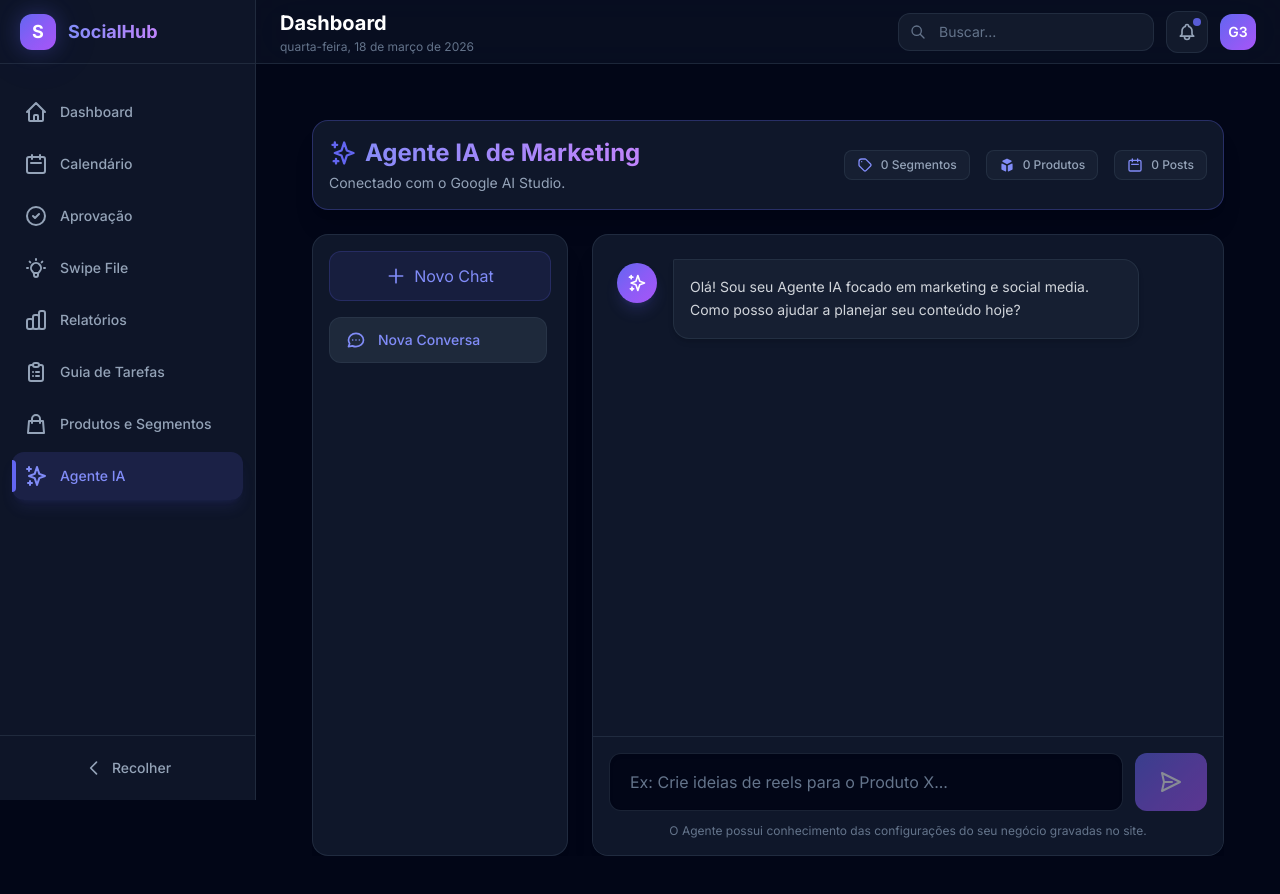
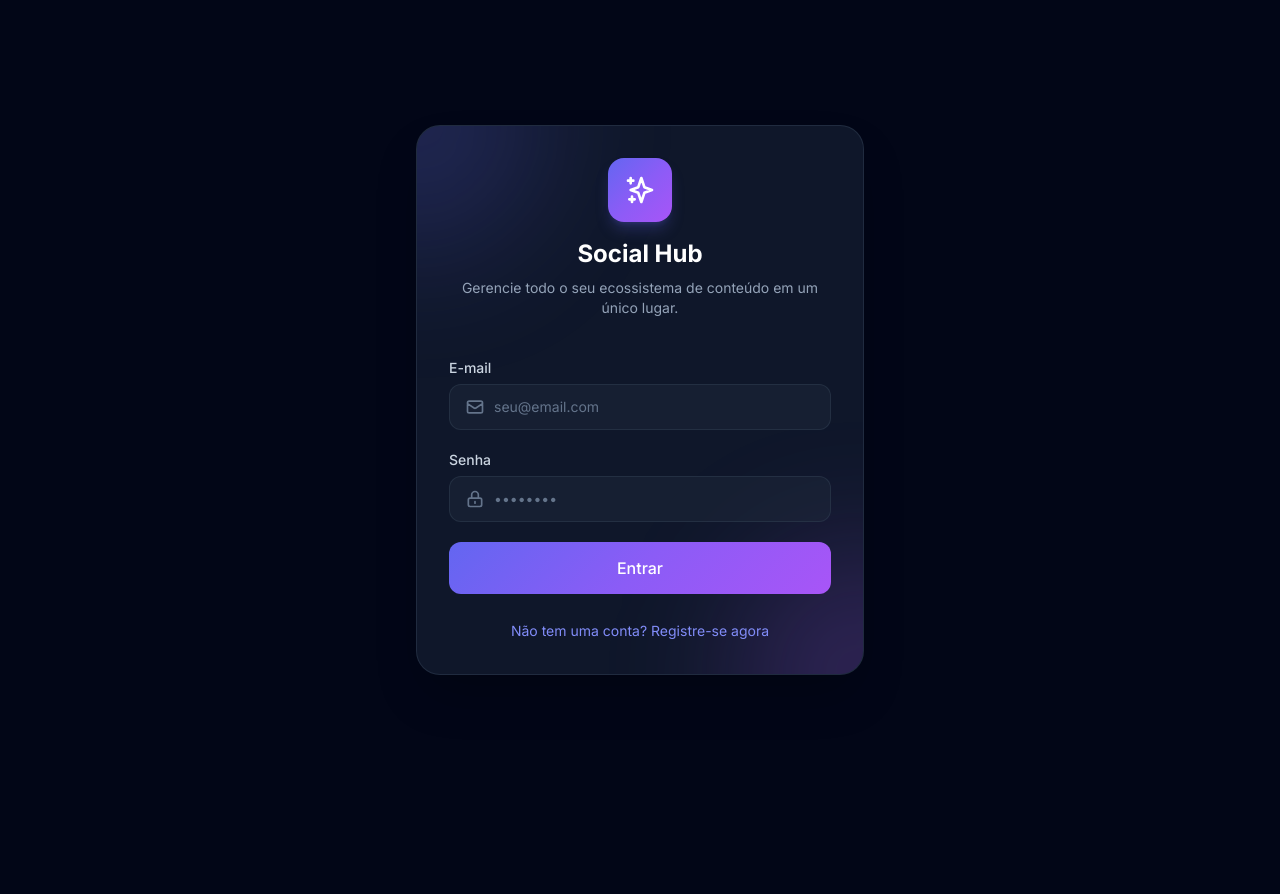
Before and after one commit to naoeokami/social-media-dashboard, a React (Vite) app: page /agente in a window 1280 px wide. Shown: the top 894 px of the page. After the commit the page ends 800 px from the top, so only its background shows below. Built offline with nearby package versions, Linux system fonts and the light colour scheme; no server answers; the database is empty.

Commit message:
correcao de bugs a adicao de user

```diff
--- a/src/App.jsx
+++ b/src/App.jsx
@@ -10,13 +10,29 @@ import Reports from './pages/Reports';
 import Tasks from './pages/Tasks';
 import Products from './pages/Products';
 import AgentChat from './pages/AgentChat';
+import Login from './pages/Login';
+import { useApp } from './contexts/AppContext';
 
 export default function App() {
+  const { user, loadingUser } = useApp();
+
+  if (loadingUser) {
+    return (
+      <div className="min-h-screen bg-dark-900 flex items-center justify-center">
+        <div className="w-10 h-10 border-4 border-brand-500 border-t-transparent rounded-full animate-spin"></div>
+      </div>
+    );
+  }
+
   return (
     <>
       <Toaster position="top-right" toastOptions={{ className: 'bg-dark-800 text-white border border-dark-600/50' }} />
       <Routes>
         <Route path="/p/:id" element={<PublicApproval />} />
+
+        {!user ? (
+          <Route path="*" element={<Login />} />
+        ) : (
           <Route element={<MainLayout />}>
             <Route path="/" element={<Dashboard />} />
             <Route path="/calendario" element={<Calendar />} />
@@ -27,6 +43,7 @@ export default function App() {
             <Route path="/produtos" element={<Products />} />
             <Route path="/agente" element={<AgentChat />} />
           </Route>
+        )}
       </Routes>
     </>
   );
--- a/src/components/ProfileModal.jsx
+++ b/src/components/ProfileModal.jsx
@@ -1,6 +1,7 @@
 import { useState, useEffect } from 'react';
 import { HiX } from 'react-icons/hi';
 import { useApp } from '../contexts/AppContext';
+import { supabase } from '../lib/supabase';
 
 export default function ProfileModal({ isOpen, onClose }) {
   const { profile, updateProfile, apiKeys, updateApiKeys } = useApp();
@@ -56,6 +57,12 @@ export default function ProfileModal({ isOpen, onClose }) {
     onClose();
   };
 
+  const handleLogout = async () => {
+    await supabase.auth.signOut();
+    onClose();
+    window.location.reload();
+  };
+
   return (
     <div className="fixed inset-0 z-50 flex items-center justify-center p-4 animate-fade-in">
       <div className="absolute inset-0 bg-black/60 backdrop-blur-sm" onClick={onClose} />
@@ -63,12 +70,20 @@ export default function ProfileModal({ isOpen, onClose }) {
       <div className="relative w-full max-w-md bg-dark-800 border border-dark-600/50 rounded-2xl shadow-2xl animate-slide-up overflow-hidden">
         <div className="flex items-center justify-between px-6 py-4 bg-dark-800/95 backdrop-blur-xl border-b border-dark-600/50 z-10">
           <h2 className="text-lg font-bold text-white">Configurações de Perfil</h2>
+          <div className="flex items-center gap-2">
+            <button
+              onClick={handleLogout}
+              className="text-xs text-danger font-medium px-2 py-1.5 rounded-lg bg-danger/10 hover:bg-danger/20 transition-all"
+            >
+              Sair
+            </button>
             <button
               onClick={onClose}
               className="p-2 rounded-lg text-dark-400 hover:text-white hover:bg-dark-700 transition-all"
             >
               <HiX className="w-5 h-5" />
             </button>
+          </div>
         </div>
 
         <div className="flex bg-dark-800 border-b border-dark-600/50">
--- a/src/contexts/AppContext.jsx
+++ b/src/contexts/AppContext.jsx
@@ -18,6 +18,29 @@ export function AppProvider({ children }) {
   const [profile, setProfile] = useState({});
   const [apiKeys, setApiKeys] = useState({});
 
+  // Auth state
+  const [user, setUser] = useState(null);
+  const [loadingUser, setLoadingUser] = useState(true);
+
+  // Initialize Auth
+  useEffect(() => {
+    if (!hasSupabaseConfig) {
+      setLoadingUser(false);
+      return;
+    }
+
+    supabase.auth.getSession().then(({ data: { session } }) => {
+      setUser(session?.user ?? null);
+      setLoadingUser(false);
+    });
+
+    const { data: { subscription } } = supabase.auth.onAuthStateChange((_event, session) => {
+      setUser(session?.user ?? null);
+    });
+
+    return () => subscription.unsubscribe();
+  }, []);
+
   // Load Data
   useEffect(() => {
     // Load local profile settings
@@ -29,6 +52,13 @@ export function AppProvider({ children }) {
     if (savedKeys) {
       setApiKeys(JSON.parse(savedKeys));
     }
+
+    if (hasSupabaseConfig && loadingUser) return;
+    if (hasSupabaseConfig && !user) {
+      setPosts([]); setTodos([]); setSwipeItems([]); setShortcuts([]); setProducts([]); setSegments([]);
+      return;
+    }
+
     async function loadData() {
       if (!hasSupabaseConfig) {
         import('../data/mockData').then(({ initialTodos, quickShortcuts, funnelSegments }) => {
@@ -45,12 +75,12 @@ export function AppProvider({ children }) {
 
       try {
         const [postsRes, todosRes, swipeRes, shortcutsRes, productsRes, segmentsRes] = await Promise.all([
-          supabase.from('posts').select('*').order('created_at', { ascending: false }),
-          supabase.from('todos').select('*').order('created_at', { ascending: true }),
-          supabase.from('swipe_items').select('*').order('created_at', { ascending: false }),
-          supabase.from('shortcuts').select('*').order('created_at', { ascending: true }),
-          supabase.from('products').select('*').order('created_at', { ascending: true }),
-          supabase.from('segments').select('*').order('created_at', { ascending: true }),
+          supabase.from('posts').select('*').eq('user_id', user.id).order('created_at', { ascending: false }),
+          supabase.from('todos').select('*').eq('user_id', user.id).order('created_at', { ascending: true }),
+          supabase.from('swipe_items').select('*').eq('user_id', user.id).order('created_at', { ascending: false }),
+          supabase.from('shortcuts').select('*').eq('user_id', user.id).order('created_at', { ascending: true }),
+          supabase.from('products').select('*').eq('user_id', user.id).order('created_at', { ascending: true }),
+          supabase.from('segments').select('*').eq('user_id', user.id).order('created_at', { ascending: true }),
         ]);
 
         if (postsRes.data) setPosts(postsRes.data);
@@ -65,7 +95,7 @@ export function AppProvider({ children }) {
     }
 
     loadData();
-  }, []);
+  }, [user, loadingUser]);
 
   // Posts CRUD
   const addPost = async (post) => {
@@ -73,7 +103,7 @@ export function AppProvider({ children }) {
     setPosts(prev => [newPost, ...prev]);
 
     if (hasSupabaseConfig) {
-      const dbPost = { ...newPost };
+      const dbPost = { ...newPost, user_id: user?.id };
       if (dbPost.budget === '') dbPost.budget = null;
       if (dbPost.date === '') dbPost.date = null;
       if (dbPost.time === '') dbPost.time = null;
@@ -111,7 +141,7 @@ export function AppProvider({ children }) {
     setTodos(prev => [...prev, newTodo]);
 
     if (hasSupabaseConfig) {
-      await supabase.from('todos').insert(newTodo);
+      await supabase.from('todos').insert({ ...newTodo, user_id: user?.id });
     }
   };
 
@@ -139,7 +169,7 @@ export function AppProvider({ children }) {
     setSwipeItems(prev => [newItem, ...prev]);
 
     if (hasSupabaseConfig) {
-      await supabase.from('swipe_items').insert(newItem);
+      await supabase.from('swipe_items').insert({ ...newItem, user_id: user?.id });
     }
     return newItem;
   };
@@ -156,7 +186,7 @@ export function AppProvider({ children }) {
     const newShortcut = { ...shortcut, id: crypto.randomUUID() };
     setShortcuts(prev => [...prev, newShortcut]);
     if (hasSupabaseConfig) {
-      await supabase.from('shortcuts').insert(newShortcut);
+      await supabase.from('shortcuts').insert({ ...newShortcut, user_id: user?.id });
     }
   };
 
@@ -182,7 +212,7 @@ export function AppProvider({ children }) {
       if (!hasSupabaseConfig) localStorage.setItem('socialhub_products', JSON.stringify(updated));
       return updated;
     });
-    if (hasSupabaseConfig) await supabase.from('products').insert(newProduct);
+    if (hasSupabaseConfig) await supabase.from('products').insert({ ...newProduct, user_id: user?.id });
   };
 
   const updateProduct = async (id, data) => {
@@ -211,7 +241,7 @@ export function AppProvider({ children }) {
       if (!hasSupabaseConfig) localStorage.setItem('socialhub_segments', JSON.stringify(updated));
       return updated;
     });
-    if (hasSupabaseConfig) await supabase.from('segments').insert(newSegment);
+    if (hasSupabaseConfig) await supabase.from('segments').insert({ ...newSegment, user_id: user?.id });
   };
 
   const deleteSegment = async (id) => {
@@ -234,6 +264,7 @@ export function AppProvider({ children }) {
   };
 
   const value = {
+    user, loadingUser,
     posts, addPost, updatePost, deletePost,
     todos, addTodo, toggleTodo, deleteTodo,
     swipeItems, addSwipeItem, deleteSwipeItem,
--- a/src/pages/Dashboard.jsx
+++ b/src/pages/Dashboard.jsx
@@ -151,7 +151,7 @@ function TodoWidget() {
 }
 
 export default function Dashboard() {
-  const { shortcuts, addShortcut, deleteShortcut } = useApp();
+  const { posts, shortcuts, addShortcut, deleteShortcut } = useApp();
   const [showAddShortcut, setShowAddShortcut] = useState(false);
   const [newShortcut, setNewShortcut] = useState({ name: '', url: '', icon: '🔗', color: '#6366f1' });
 
@@ -244,19 +244,19 @@ export default function Dashboard() {
           <h3 className="font-semibold text-white text-sm mb-4">Resumo da Semana</h3>
           <div className="grid grid-cols-2 sm:grid-cols-4 gap-4">
             <div className="text-center p-4 rounded-xl bg-dark-700/30">
-              <p className="text-2xl font-bold gradient-text">12</p>
+              <p className="text-2xl font-bold gradient-text">{posts.filter(p => p.status === 'agendado').length}</p>
               <p className="text-xs text-dark-400 mt-1">Posts Agendados</p>
             </div>
             <div className="text-center p-4 rounded-xl bg-dark-700/30">
-              <p className="text-2xl font-bold text-success">8</p>
+              <p className="text-2xl font-bold text-success">{posts.filter(p => p.status === 'publicado').length}</p>
               <p className="text-xs text-dark-400 mt-1">Publicados</p>
             </div>
             <div className="text-center p-4 rounded-xl bg-dark-700/30">
-              <p className="text-2xl font-bold text-warning">3</p>
+              <p className="text-2xl font-bold text-warning">{posts.filter(p => p.status === 'aprovacao' || p.status === 'producao').length}</p>
               <p className="text-xs text-dark-400 mt-1">Aguardando</p>
             </div>
             <div className="text-center p-4 rounded-xl bg-dark-700/30">
-              <p className="text-2xl font-bold text-brand-400">96.2K</p>
+              <p className="text-2xl font-bold text-brand-400">N/D</p>
               <p className="text-xs text-dark-400 mt-1">Alcance Total</p>
             </div>
           </div>
--- /dev/null
+++ b/src/pages/Login.jsx
@@ -0,0 +1,113 @@
+import { useState } from 'react';
+import { supabase } from '../lib/supabase';
+import { toast } from 'react-hot-toast';
+import { HiOutlineMail, HiOutlineLockClosed, HiOutlineSparkles } from 'react-icons/hi';
+
+export default function Login() {
+  const [isSignUp, setIsSignUp] = useState(false);
+  const [email, setEmail] = useState('');
+  const [password, setPassword] = useState('');
+  const [loading, setLoading] = useState(false);
+
+  const handleSubmit = async (e) => {
+    e.preventDefault();
+    setLoading(true);
+
+    try {
+      if (isSignUp) {
+        const { error } = await supabase.auth.signUp({
+          email,
+          password,
+        });
+        if (error) throw error;
+        toast.success('Conta criada com sucesso! Você já pode entrar.');
+        setIsSignUp(false);
+      } else {
+        const { error } = await supabase.auth.signInWithPassword({
+          email,
+          password,
+        });
+        if (error) throw error;
+        toast.success('Login realizado com sucesso!');
+      }
+    } catch (error) {
+      toast.error(error.message || 'Ocorreu um erro ao tentar acessar.');
+    } finally {
+      setLoading(false);
+    }
+  };
+
+  return (
+    <div className="min-h-screen bg-dark-900 flex items-center justify-center p-4">
+      <div className="w-full max-w-md bg-dark-800 border border-dark-600/50 rounded-3xl p-8 shadow-2xl animate-fade-in relative overflow-hidden">
+        {/* Decorative Blur */}
+        <div className="absolute -top-32 -left-32 w-64 h-64 bg-brand-500/20 rounded-full blur-3xl" />
+        <div className="absolute -bottom-32 -right-32 w-64 h-64 bg-purple-500/20 rounded-full blur-3xl" />
+
+        <div className="relative z-10">
+          <div className="text-center mb-10">
+            <div className="w-16 h-16 gradient-brand rounded-2xl mx-auto mb-4 flex items-center justify-center shadow-lg shadow-brand-500/25">
+              <HiOutlineSparkles className="w-8 h-8 text-white" />
+            </div>
+            <h1 className="text-2xl font-bold text-white mb-2">
+              Social Hub
+            </h1>
+            <p className="text-dark-300 text-sm">
+              Gerencie todo o seu ecossistema de conteúdo em um único lugar.
+            </p>
+          </div>
+
+          <form onSubmit={handleSubmit} className="space-y-5">
+            <div>
+              <label className="block text-sm font-medium text-dark-200 mb-1.5">E-mail</label>
+              <div className="relative">
+                <HiOutlineMail className="absolute left-4 top-1/2 -translate-y-1/2 w-5 h-5 text-dark-400" />
+                <input
+                  type="email"
+                  value={email}
+                  onChange={(e) => setEmail(e.target.value)}
+                  className="w-full pl-11 pr-4 py-3 bg-dark-700/50 border border-dark-600/50 rounded-xl text-white placeholder-dark-400 focus:outline-none focus:border-brand-500/50 focus:ring-1 focus:ring-brand-500/20 transition-all text-sm"
+                  placeholder="seu@email.com"
+                  required
+                />
+              </div>
+            </div>
+
+            <div>
+              <label className="block text-sm font-medium text-dark-200 mb-1.5">Senha</label>
+              <div className="relative">
+                <HiOutlineLockClosed className="absolute left-4 top-1/2 -translate-y-1/2 w-5 h-5 text-dark-400" />
+                <input
+                  type="password"
+                  value={password}
+                  onChange={(e) => setPassword(e.target.value)}
+                  className="w-full pl-11 pr-4 py-3 bg-dark-700/50 border border-dark-600/50 rounded-xl text-white placeholder-dark-400 focus:outline-none focus:border-brand-500/50 focus:ring-1 focus:ring-brand-500/20 transition-all text-sm"
+                  placeholder="••••••••"
+                  required
+                />
+              </div>
+            </div>
+
+            <button
+              type="submit"
+              disabled={loading}
+              className="w-full py-3.5 gradient-brand rounded-xl text-white font-medium hover:shadow-lg hover:shadow-brand-500/25 transition-all outline-none focus:ring-2 focus:ring-brand-500/50 disabled:opacity-50"
+            >
+              {loading ? 'Aguarde...' : isSignUp ? 'Criar Conta' : 'Entrar'}
+            </button>
+          </form>
+
+          <div className="mt-6 text-center">
+            <button
+              type="button"
+              onClick={() => setIsSignUp(!isSignUp)}
+              className="text-sm text-brand-400 hover:text-white transition-colors"
+            >
+              {isSignUp ? 'Já tem uma conta? Entre aqui' : 'Não tem uma conta? Registre-se agora'}
+            </button>
+          </div>
+        </div>
+      </div>
+    </div>
+  );
+}
```
Also changed, not shown: 1 other file (tests, documents, lock files or other folders). Lines whose indentation alone changed are shown as unchanged.
